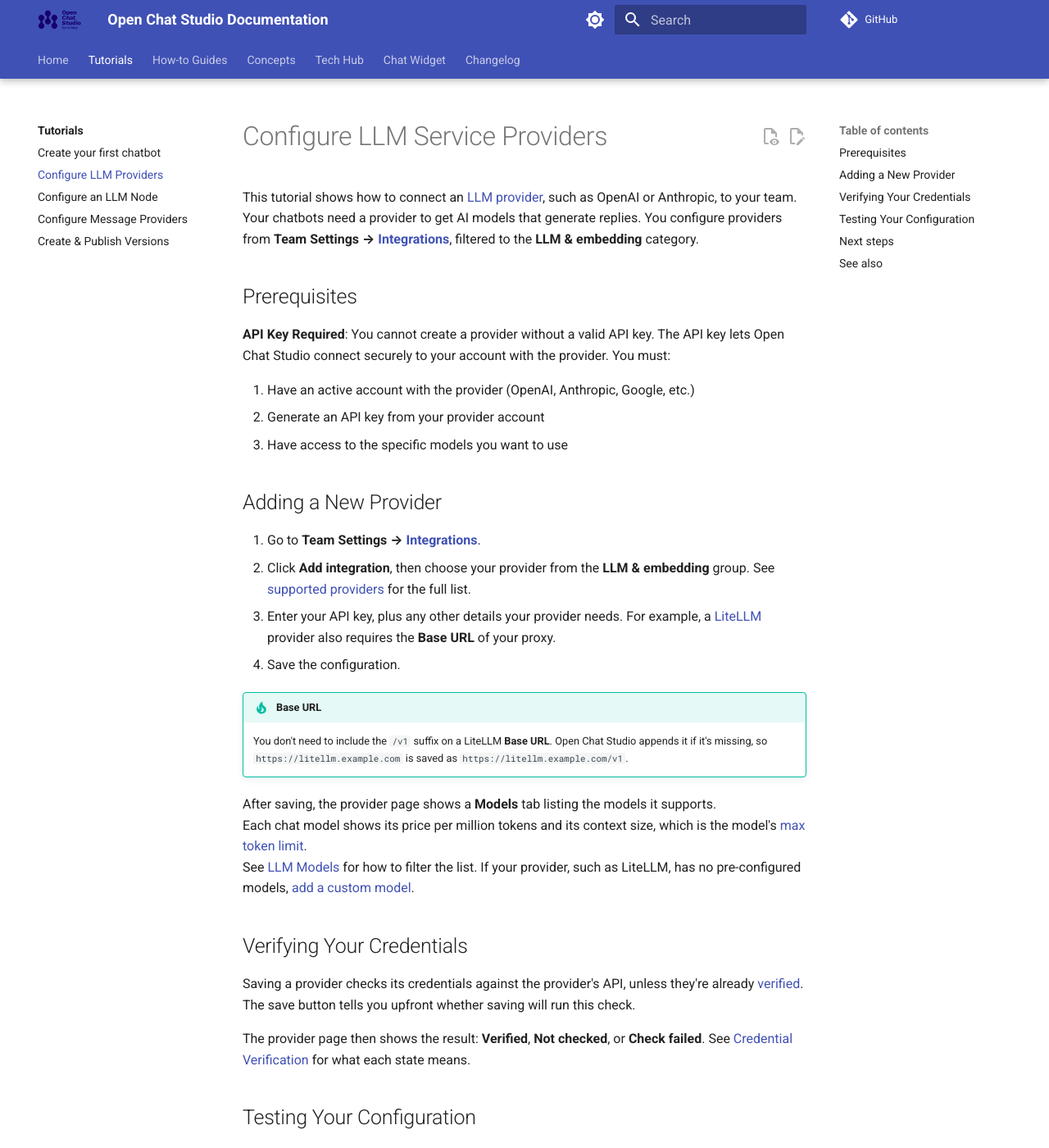
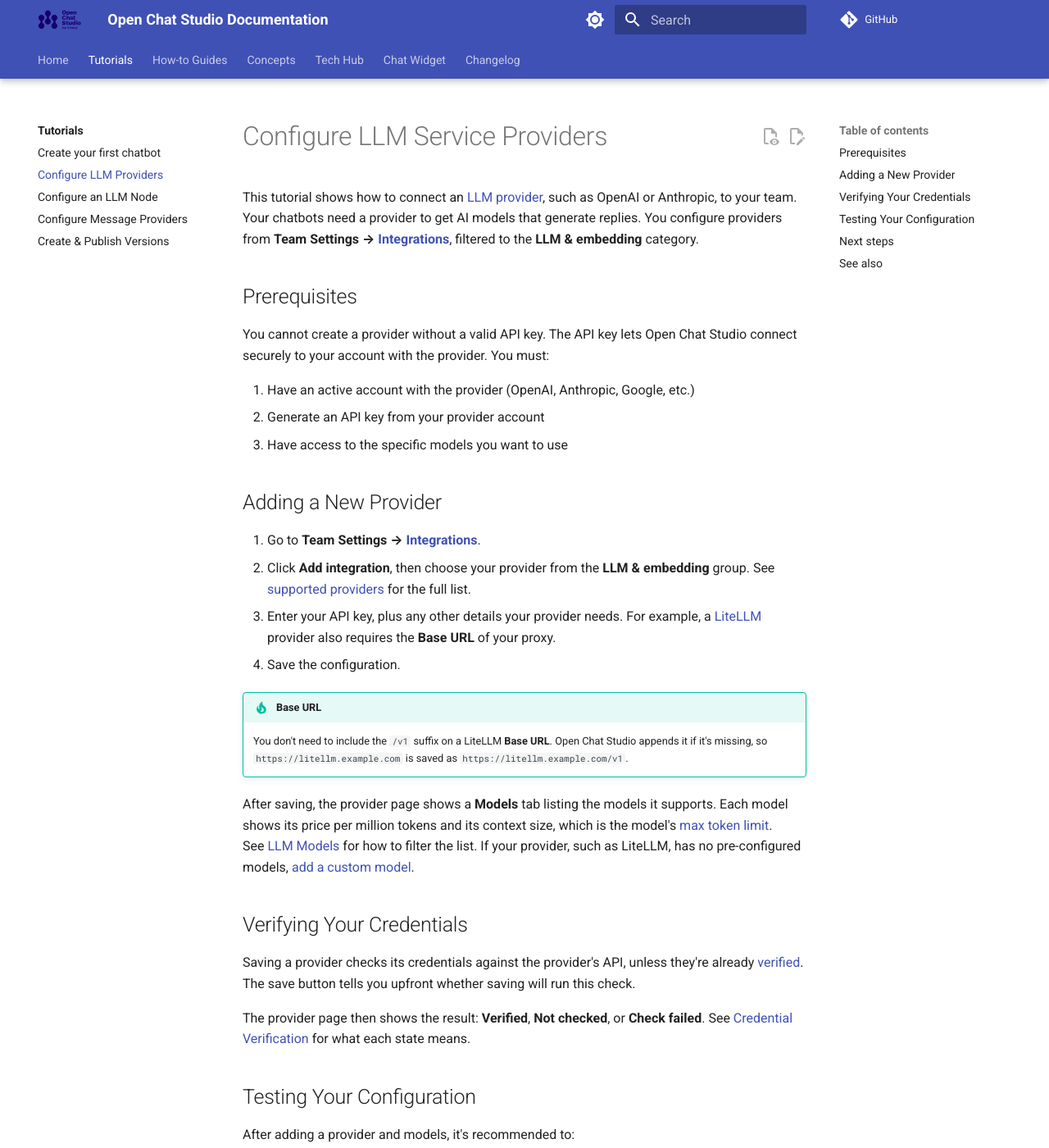
Before and after one commit to dimagi/open-chat-studio-docs, an MkDocs documentation site: the page built from docs/tutorials/configure_llm_providers.md, in a window 1280 px wide and 1400 px high. Shown: the whole window at 82% size. Built offline with MkDocs 1.6.1 and Material for MkDocs 9.7.7, drawn with Linux system fonts in a browser that asks for light colours; a script that is not in the unit is left out; comment, search, counter and statistics services are not loaded.

Commit message:
Styling guidelines- ONLY UI in bold. Use of Admonitions

```diff
--- a/docs/tutorials/configure_llm_providers.md
+++ b/docs/tutorials/configure_llm_providers.md
@@ -6,7 +6,7 @@
 
 ## Prerequisites
 
-**API Key Required**: You cannot create a provider without a valid API key.
+You cannot create a provider without a valid API key.
 The API key lets Open Chat Studio connect securely to your account with the provider.
 You must:
 
@@ -29,7 +29,7 @@
     Open Chat Studio appends it if it's missing, so `https://litellm.example.com` is saved as `https://litellm.example.com/v1`.
 
 After saving, the provider page shows a **Models** tab listing the models it supports.
-Each chat model shows its price per million tokens and its context size, which is the model's [max token limit](../concepts/llm.md#max-token-limit).
+Each model shows its price per million tokens and its context size, which is the model's [max token limit](../concepts/llm.md#max-token-limit).
 See [LLM Models](../concepts/team/llm_providers.md#llm-models) for how to filter the list.
 If your provider, such as LiteLLM, has no pre-configured models, [add a custom model](../how-to/add_custom_llm_model.md).
 
```
Also changed, not shown: docs/tutorials/configure_llm_node.md (+1 -2 lines).
